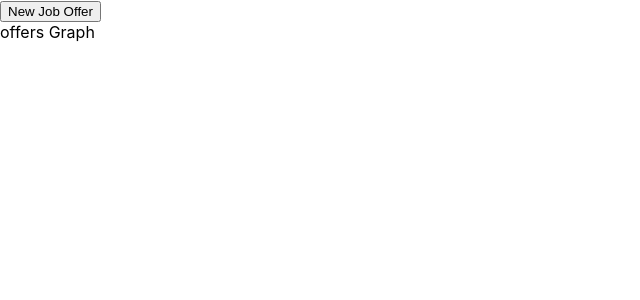
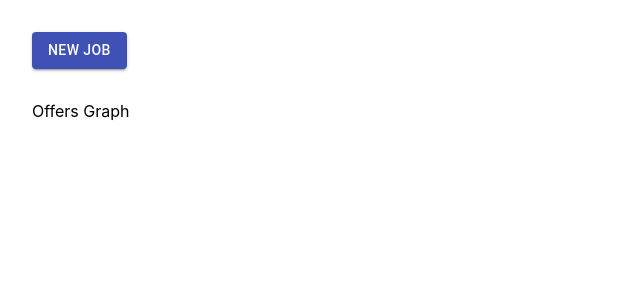
Before and after one commit to papesce/balanced-jobs, a React (Create React App) app in the folder packages/client/: page / in a window 1280 px wide. Shown: the top 300 px of the page, without its empty margins (0-640 px from the left). Built offline with nearby package versions, Linux system fonts and the light colour scheme.

Commit message:
before adding the chart

```diff
--- /dev/null
+++ b/packages/client/src/containers/Home.css
@@ -0,0 +1,7 @@
+.new-job {
+    margin: 2rem;
+}
+
+.offers-graph {
+    margin: 2rem;
+}
--- a/packages/client/src/containers/Home.tsx
+++ b/packages/client/src/containers/Home.tsx
@@ -1,11 +1,19 @@
 import React, { Component } from 'react'
+import Button from '@material-ui/core/Button';
+import './Home.css';
 
 export default class Home extends Component {
     render() {
         return (
             <div>
-                <button>New Job Offer</button>
-                <div>offers Graph</div>
+                <div className="new-job">
+                    <Button  variant="contained" color="primary">
+                    New Job
+                    </Button>
+                </div>
+                <div className="offers-graph">
+                    Offers Graph
+                </div>
 
             </div>
         )
```
Also changed, not shown: packages/client/package.json (+7 -2 lines), 2 other files (tests, documents, lock files or other folders).
